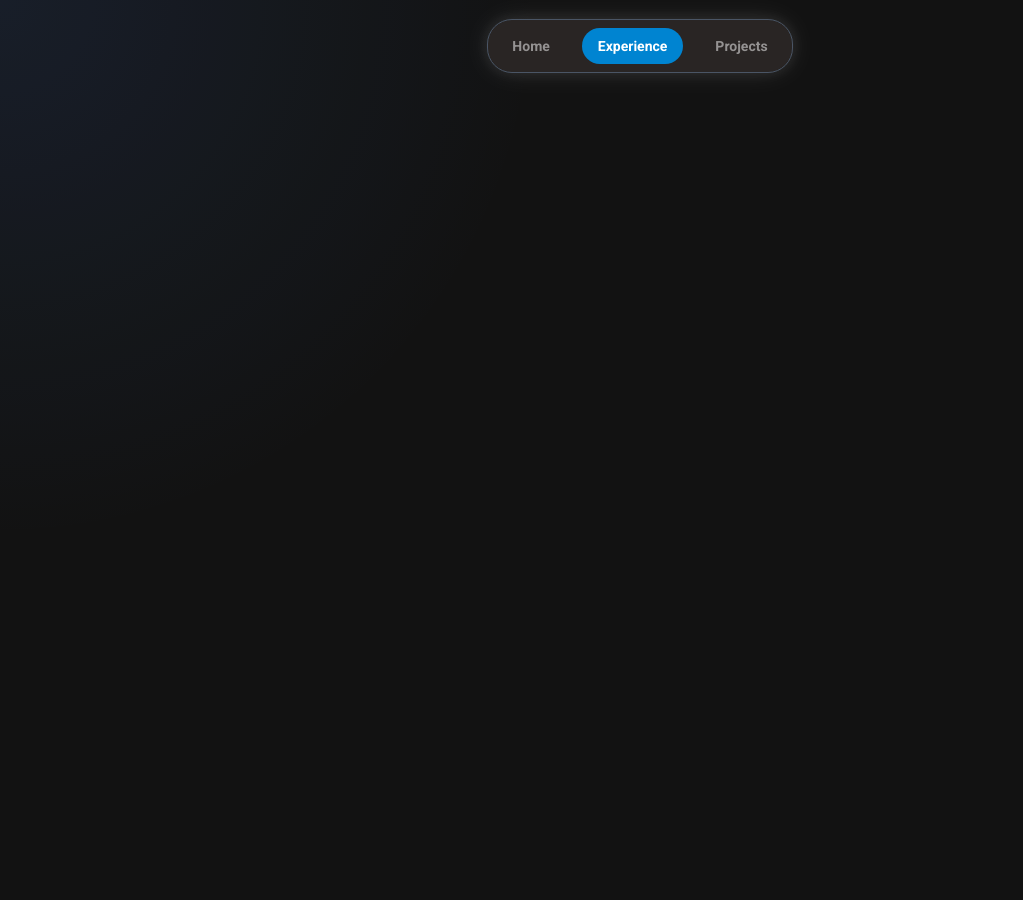
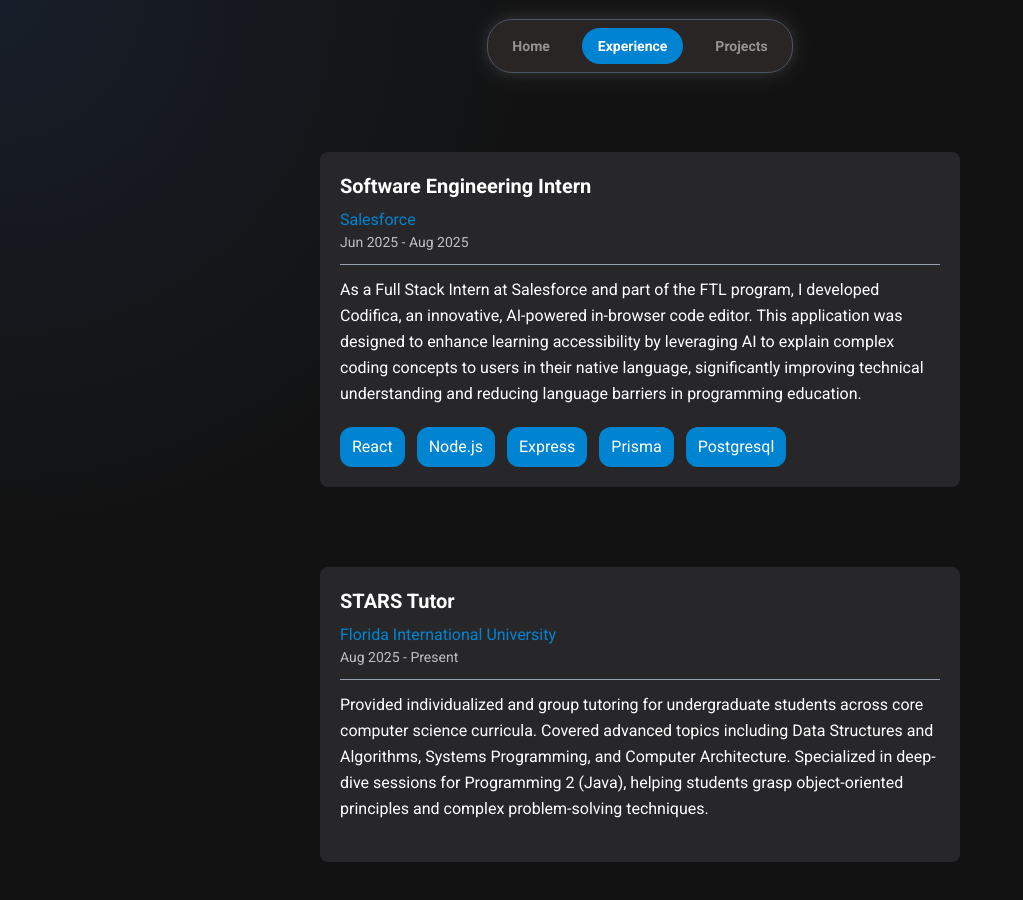
Before and after one commit to Luimoe05/Personal-Portfolio, a React (Vite) app: page /Experience in a window 1280 px wide. Shown: the top 900 px of the page, without its empty margins (0-1023 px from the left). Before the commit the page ends 800 px from the top, so only its background shows below. Built offline with nearby package versions, Linux system fonts and the light colour scheme.

Commit message:
added the experience page

```diff
--- /dev/null
+++ b/src/Components/ExperiencePage/ExperienceBlock.jsx
@@ -0,0 +1,38 @@
+import React from "react";
+
+export default function ExperienceBlock({
+  position,
+  company,
+  duration,
+  description,
+  experienceInfo,
+}) {
+  return (
+    <div className="flex flex-col items-center m-20 text-white">
+      <div className="bg-zinc-800 p-5 w-[80vh] rounded-lg transition ease hover:scale-102 z-50">
+        <div>
+          <h1 className="text-xl font-bold mb-2">{position}</h1>
+        </div>
+        <div>
+          <h1 className="text-base text-sky-600">{company}</h1>
+        </div>
+        <div>
+          <h1 className="text-sm opacity-70 font-medium">{duration}</h1>
+        </div>
+        <div className="mt-3 text-base leading-relaxed border-t pt-3 border-gray-400 ">
+          <h1 className="">{description}</h1>
+        </div>
+        <div className="flex flex-row mt-5 gap-3">
+          {experienceInfo &&
+            experienceInfo.map((info, index) => {
+              return (
+                <h1 key={index} className="bg-sky-600 px-3 py-2 rounded-xl">
+                  {info}
+                </h1>
+              );
+            })}
+        </div>
+      </div>
+    </div>
+  );
+}
--- a/src/Components/ExperiencePage/ExperiencePage.jsx
+++ b/src/Components/ExperiencePage/ExperiencePage.jsx
@@ -1,8 +1,38 @@
 import React from "react";
-import TopNavbar from "../TopNavbar";
+import ExperienceBlock from "./ExperienceBlock";
+import AnimateIn from "../AnimateIn.jsx";
 
 export default function ExperiencePage() {
+  const salesForceInfo = [
+    "React",
+    "Node.js",
+    "Express",
+    "Prisma",
+    "Postgresql",
+  ];
   return (
-    <div></div>
+    <div>
+      <AnimateIn delay={0.1}>
+        <ExperienceBlock
+          position={"Software Engineering Intern"}
+          company={"Salesforce"}
+          duration={"Jun 2025 - Aug 2025"}
+          description={
+            "As a Full Stack Intern at Salesforce and part of the FTL program, I developed Codifica, an innovative, AI-powered in-browser code editor. This application was designed to enhance learning accessibility by leveraging AI to explain complex coding concepts to users in their native language, significantly improving technical understanding and reducing language barriers in programming education."
+          }
+          experienceInfo={salesForceInfo}
+        />
+      </AnimateIn>
+      <AnimateIn delay={0.3}>
+        <ExperienceBlock
+          position={"STARS Tutor"}
+          company={"Florida International University"}
+          duration={"Aug 2025 - Present"}
+          description={
+            "Provided individualized and group tutoring for undergraduate students across core computer science curricula. Covered advanced topics including Data Structures and Algorithms, Systems Programming, and Computer Architecture. Specialized in deep-dive sessions for Programming 2 (Java), helping students grasp object-oriented principles and complex problem-solving techniques."
+          }
+        />
+      </AnimateIn>
+    </div>
   );
 }
--- a/src/Components/Homepage/Education.jsx
+++ b/src/Components/Homepage/Education.jsx
@@ -16,7 +16,7 @@ export default function Education() {
     <div className="flex justify-center">
       <div className="text-white w-[100vh]">
         <div className="grid grid-cols-3 grid-row-3 gap-5 m-10 grid-flow-row-dense">
-          <div className="bg-zinc-800 p-5 col-span-2 p-10 rounded-lg flex flex-col gap-2 transition ease hover:scale-101">
+          <div className="bg-zinc-800 p-5 col-span-2 p-10 rounded-lg flex flex-col gap-2 transition ease hover:scale-102">
             <h1 className="text-3xl font-bold">About me</h1>
             <p className="opacity-70 text-base">
               Hello everyone! My name is Luis-Angel Moreno, I am currently a
@@ -25,7 +25,7 @@ export default function Education() {
               intern at Salesforce in San Francisco through their FTL program.
             </p>
           </div>
-          <div className="bg-zinc-800 p-5 row-span-2 gap-3 rounded-lg transition ease hover:scale-101">
+          <div className="bg-zinc-800 p-5 row-span-2 gap-3 rounded-lg transition ease hover:scale-102">
             <h1 className="text-3xl font-bold">
               Technologies I have worked with
             </h1>
@@ -52,19 +52,19 @@ export default function Education() {
               <FaJava size={64} color="#ffffffff" className="opacity-70" />
             </div>
           </div>
-          <div className="bg-zinc-800 p-5 row-span-2 rounded-lg transition ease hover:scale-101 ">
+          <div className="bg-zinc-800 p-5 row-span-2 rounded-lg transition ease hover:scale-102 flex justify-center items-center">
             <img
               src={codeyTheBearPicture}
               alt="codeyTheBearPic"
               className="rounded-lg cursor-pointer hover:opacity-50 transition ease-in-out"
             />
           </div>
-          <div className="bg-zinc-800 p-5 rounded-lg transition ease hover:scale-101 flex flex-row justify-center items-center">
+          <div className="bg-zinc-800 p-5 rounded-lg transition ease hover:scale-102 flex flex-row justify-center items-center">
             <h1 className="text-2xl font-bold text-sky-400">
               Software Developer
             </h1>
           </div>
-          <div className="bg-zinc-800 p-5 col-span-2 rounded-lg transition ease hover:scale-101">
+          <div className="bg-zinc-800 p-5 col-span-2 rounded-lg transition ease hover:scale-102">
             <h1 className="text-3xl font-bold">Education</h1>
             <div className="mt-4 flex flex-col gap-1">
               <h2 className="text-lg">
--- a/src/Components/Homepage/HomePage.jsx
+++ b/src/Components/Homepage/HomePage.jsx
@@ -6,7 +6,7 @@ import AnimateIn from "../AnimateIn.jsx";
 export default function HomePage() {
   return (
     <div>
-      <AnimateIn delay={0}>
+      <AnimateIn delay={0.1}>
         <div className="relative z-10">
           <Personal />
         </div>
```
